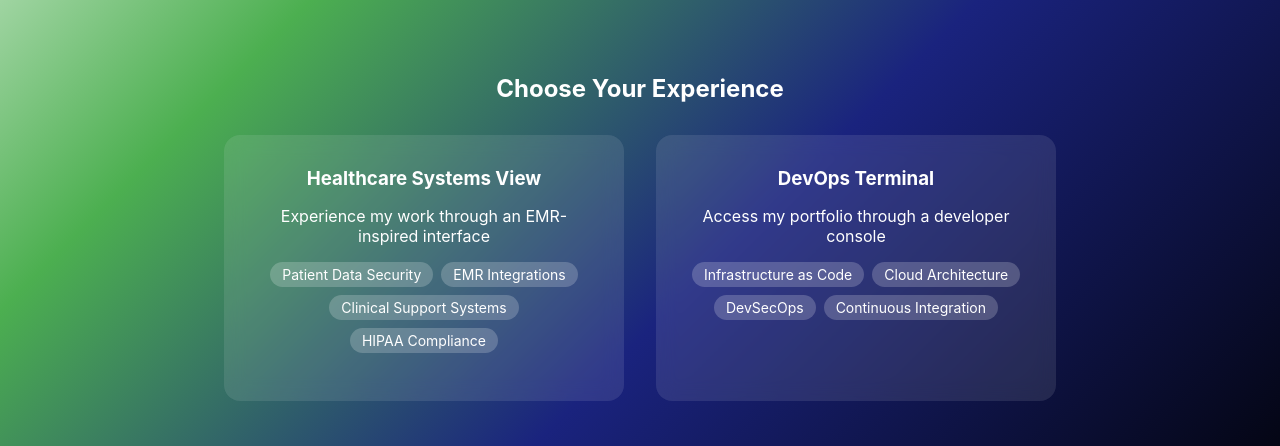
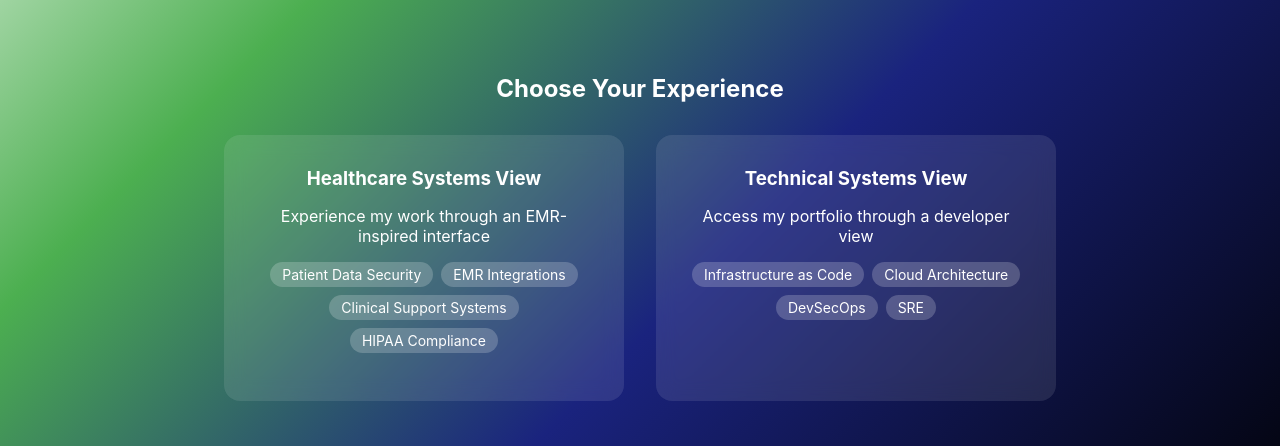
Before and after one commit to creelmbd/creelmbd.github.io, a plain HTML site: page index.html in a window 1280 px wide. Shown: the part 357-803 px from the top of the page. Drawn offline with nearby package versions, Linux system fonts and the light colour scheme.

Commit message:
Small wording changes

```diff
--- a/index.html
+++ b/index.html
@@ -293,13 +293,13 @@
 						</div>
 					</a>
 					<a href="tech.html" class="experience-card terminal">
-						<h3>DevOps Terminal</h3>
-						<p>Access my portfolio through a developer console</p>
+						<h3>Technical Systems View</h3>
+						<p>Access my portfolio through a developer view</p>
 						<div class="card-features">
 							<span class="feature-tag">Infrastructure as Code</span>
 							<span class="feature-tag">Cloud Architecture</span>
 							<span class="feature-tag">DevSecOps</span>
-							<span class="feature-tag">Continuous Integration</span>
+							<span class="feature-tag">SRE</span>
 						</div>
 					</a>
 				</div>
```
Also changed, not shown: 1 other file.
